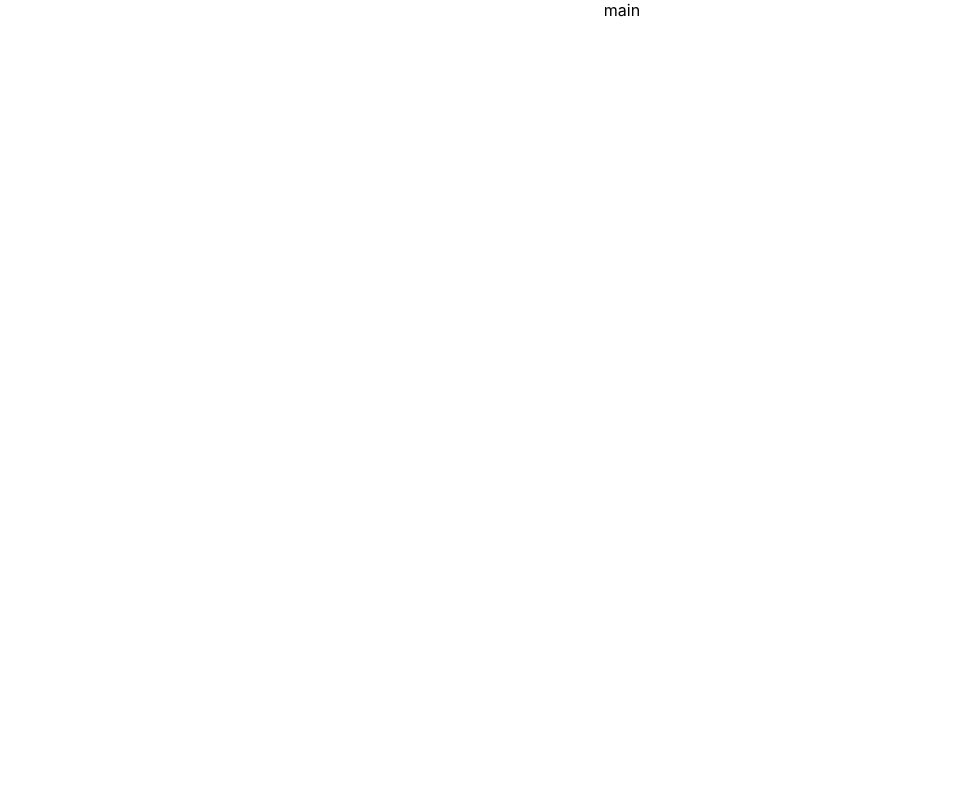
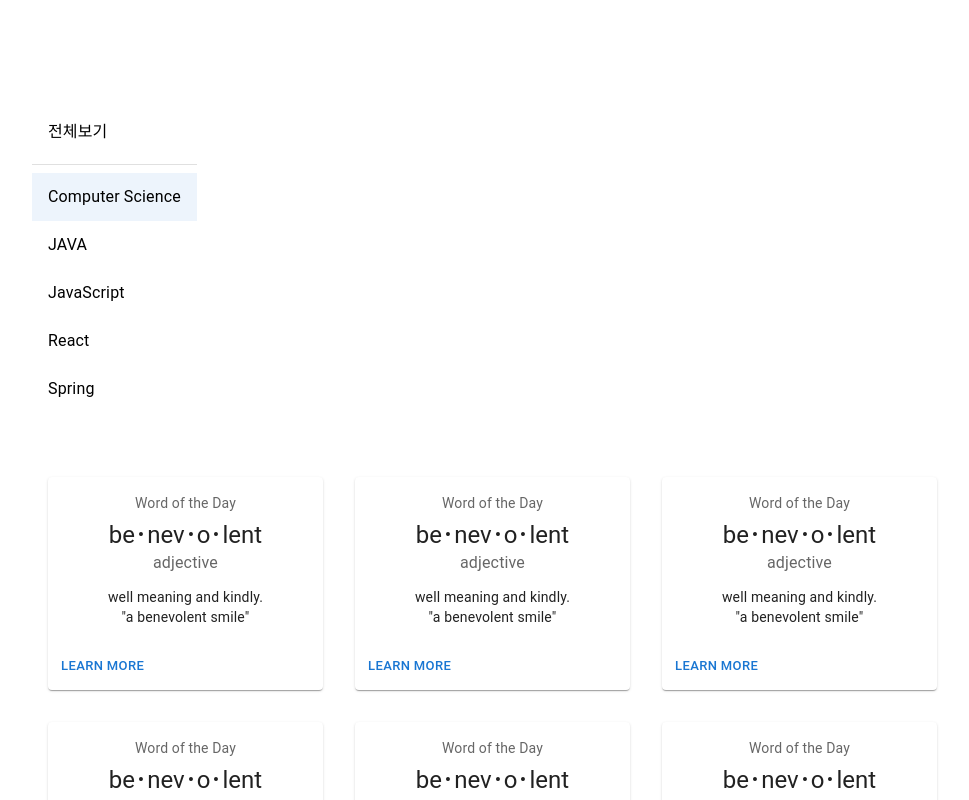
Before and after one commit to GAHYUN-P/react-wiki-proj, a React (Create React App) app: page / in a window 1280 px wide. Shown: the top 800 px of the page, without its empty margins (18-987 px from the left). Built offline with nearby package versions, Linux system fonts and the light colour scheme; no server answers.

Commit message:
API 테스트 전

```diff
--- a/package.json
+++ b/package.json
@@ -13,6 +13,7 @@
     "connected-react-router": "^6.9.2",
     "react": "^17.0.2",
     "react-dom": "^17.0.2",
+    "react-redux": "^7.2.6",
     "react-router-dom": "5.3.0",
     "react-scripts": "5.0.0",
     "redux": "^4.1.2",
--- /dev/null
+++ b/src/components/Post.js
@@ -0,0 +1,59 @@
+import * as React from 'react';
+import Box from '@mui/material/Box';
+import Card from '@mui/material/Card';
+import CardActions from '@mui/material/CardActions';
+import CardContent from '@mui/material/CardContent';
+import Button from '@mui/material/Button';
+import Typography from '@mui/material/Typography';
+
+const Post = (props) => {
+
+    const bull = (
+        <Box
+            component="span"
+            sx={{
+                display: 'inline-block',
+                mx: '2px',
+                transform: 'scale(0.8)',
+            }}>
+            •
+        </Box>
+    );
+
+    return (
+        <Card sx={{
+                width: 275,
+                margin: 2,
+            }}>
+            <CardContent>
+                <Typography
+                    sx={{
+                        fontSize: 14
+                    }}
+                    color="text.secondary"
+                    gutterBottom>
+                    Word of the Day
+                </Typography>
+                <Typography variant="h5" component="div">
+                    be{bull}nev{bull}o{bull}lent
+                </Typography>
+                <Typography
+                    sx={{
+                        mb: 1.5
+                    }}
+                    color="text.secondary">
+                    adjective
+                </Typography>
+                <Typography variant="body2">
+                    well meaning and kindly.
+                    <br/> {'"a benevolent smile"'}
+                </Typography>
+            </CardContent>
+            <CardActions>
+                <Button size="small">Learn More</Button>
+            </CardActions>
+        </Card>
+    );
+};
+
+export default Post;
--- /dev/null
+++ b/src/config.js
@@ -0,0 +1,5 @@
+import axios from "axios";
+
+export const axiosInstance = axios.create({
+    baseURL : "http://3.36.62.222/"
+})
--- a/src/index.js
+++ b/src/index.js
@@ -3,27 +3,16 @@ import ReactDOM from "react-dom";
 import "./index.css";
 import App from "./shared/App";
 import reportWebVitals from "./reportWebVitals";
-import { BrowserRouter } from "react-router-dom/cjs/react-router-dom.min";
-import { ThemeProvider } from "styled-components";
-
-const darkTheme = {
-  textColor: "whitesmoke",
-  backgroundColor: "#111",
-};
-
-const lightTheme = {
-  textColor: "#111",
-  backgroundColor: "whitesmoke",
-};
+import { Provider } from "react-redux";
+import store from "./redux/configureStore";
+import { BrowserRouter } from "react-router-dom";
 
 ReactDOM.render(
-  <BrowserRouter>
-    <React.StrictMode>
-      <ThemeProvider theme={darkTheme}>
-        <App />
-      </ThemeProvider>
-    </React.StrictMode>
-  </BrowserRouter>,
+  <Provider store={store}>
+    <BrowserRouter>
+      <App />
+    </BrowserRouter>
+  </Provider>,
   document.getElementById("root")
 );
 
--- a/src/pages/Main.js
+++ b/src/pages/Main.js
@@ -1,11 +1,60 @@
-import React from "react";
+import { useState } from "react";
+import axios from "axios";
+import * as React from 'react';
+import {styled} from '@mui/material/styles';
+import Box from '@mui/material/Box';
+import Paper from '@mui/material/Paper';
+import Grid from '@mui/material/Grid';
 
-function Main() {
-  return (
-    <>
-      <div>main</div>
-    </>
-  );
-}
+import { useDispatch, useSelector } from "react-redux";
+
+import Category from "../shared/Category";
+import Post from "../components/Post";
+
+const Main = (props) => {
+
+    const dispatch = useDispatch();
+    const [post_list, setPost_List] = useState([])
+
+    React.useEffect(async () => {
+        // dispatch(setProduct());
+        await axios
+            .get("http://3.36.62.222/product", {}, {withCredentials: true})
+            .then((response) => {
+                console.log(response)
+                // setPost_List(dataFormat)
+            });
+    }, []);
+
+    // console.log(post_list)
+
+    return (
+        <React.Fragment>
+            <div
+                style={{
+                    padding: "50px",
+                    margin: "50px 0px"
+                }}>
+                <Grid container spacing={5}>
+                    <Grid item xs="auto">
+                        <Category/>
+                    </Grid>
+                    <Grid item xs={10} display="flex" flexWrap="wrap">
+                        <Post/>
+                        <Post/>
+                        <Post/>
+                        <Post/>
+                        <Post/>
+                        <Post/>
+                    </Grid>
+                    {/* <Grid item="item" xs="xs">
+                    <Item>xs</Item>
+                </Grid> */
+                    }
+                </Grid>
+            </div>
+        </React.Fragment>
+    );
+};
 
 export default Main;
--- a/src/redux/configureStore.js
+++ b/src/redux/configureStore.js
@@ -0,0 +1,37 @@
+//configStore.js
+import { createStore, combineReducers, applyMiddleware, compose } from "redux";
+import thunk from "redux-thunk";
+import { createBrowserHistory } from "history";
+import { connectRouter } from "connected-react-router";
+
+import post from "./modules/post";
+import likes from "./modules/likes";
+
+export const history = createBrowserHistory();
+
+//history와 router가 연결되었다!
+const rootReducer = combineReducers({
+    post: post,
+    likes: likes,
+    router: connectRouter(history),
+  });
+
+// const middlewares = [thunk];
+const middlewares = [thunk.withExtraArgument({history: history})];
+
+
+const composeEnhancers =
+  typeof window === "object" && window.__REDUX_DEVTOOLS_EXTENSION_COMPOSE__
+    ? window.__REDUX_DEVTOOLS_EXTENSION_COMPOSE__({
+        // Specify extension’s options like name, actionsBlacklist, actionsCreators, serialize...
+      })
+    : compose;
+
+
+const enhancer = composeEnhancers(
+    applyMiddleware(...middlewares)
+  );
+
+let store = (initialStore) => createStore(rootReducer, enhancer);
+
+export default store();
--- /dev/null
+++ b/src/shared/Category.js
@@ -0,0 +1,61 @@
+import * as React from 'react';
+import Box from '@mui/material/Box';
+import List from '@mui/material/List';
+import ListItemButton from '@mui/material/ListItemButton';
+import ListItemText from '@mui/material/ListItemText';
+import Divider from '@mui/material/Divider';
+
+export default function Category() {
+  const [selectedIndex, setSelectedIndex] = React.useState(1);
+
+  const handleListItemClick = (event, index) => {
+    setSelectedIndex(index);
+  };
+
+  return (
+    <Box sx={{ width: '100%', maxWidth: 360, bgcolor: 'background.paper' }}>
+      <List component="nav" aria-label="main mailbox folders">
+        <ListItemButton
+          selected={selectedIndex === 0}
+          onClick={(event) => handleListItemClick(event, 0)}
+        >
+
+          <ListItemText primary="전체보기" />
+        </ListItemButton>
+      </List>
+      <Divider />
+      <List component="nav" aria-label="secondary mailbox folder">
+        <ListItemButton
+          selected={selectedIndex === 1}
+          onClick={(event) => handleListItemClick(event, 1)}
+        >
+          <ListItemText primary="Computer Science" />
+        </ListItemButton>
+        <ListItemButton
+          selected={selectedIndex === 2}
+          onClick={(event) => handleListItemClick(event, 2)}
+        >
+          <ListItemText primary="JAVA" />
+        </ListItemButton>
+        <ListItemButton
+          selected={selectedIndex === 3}
+          onClick={(event) => handleListItemClick(event, 3)}
+        >
+          <ListItemText primary="JavaScript" />
+        </ListItemButton>
+        <ListItemButton
+          selected={selectedIndex === 4}
+          onClick={(event) => handleListItemClick(event, 4)}
+        >
+          <ListItemText primary="React" />
+        </ListItemButton>
+        <ListItemButton
+          selected={selectedIndex === 5}
+          onClick={(event) => handleListItemClick(event, 5)}
+        >
+          <ListItemText primary="Spring" />
+        </ListItemButton>
+      </List>
+    </Box>
+  );
+}
```
Also changed, not shown: 2 other files (tests, documents, lock files or other folders).
